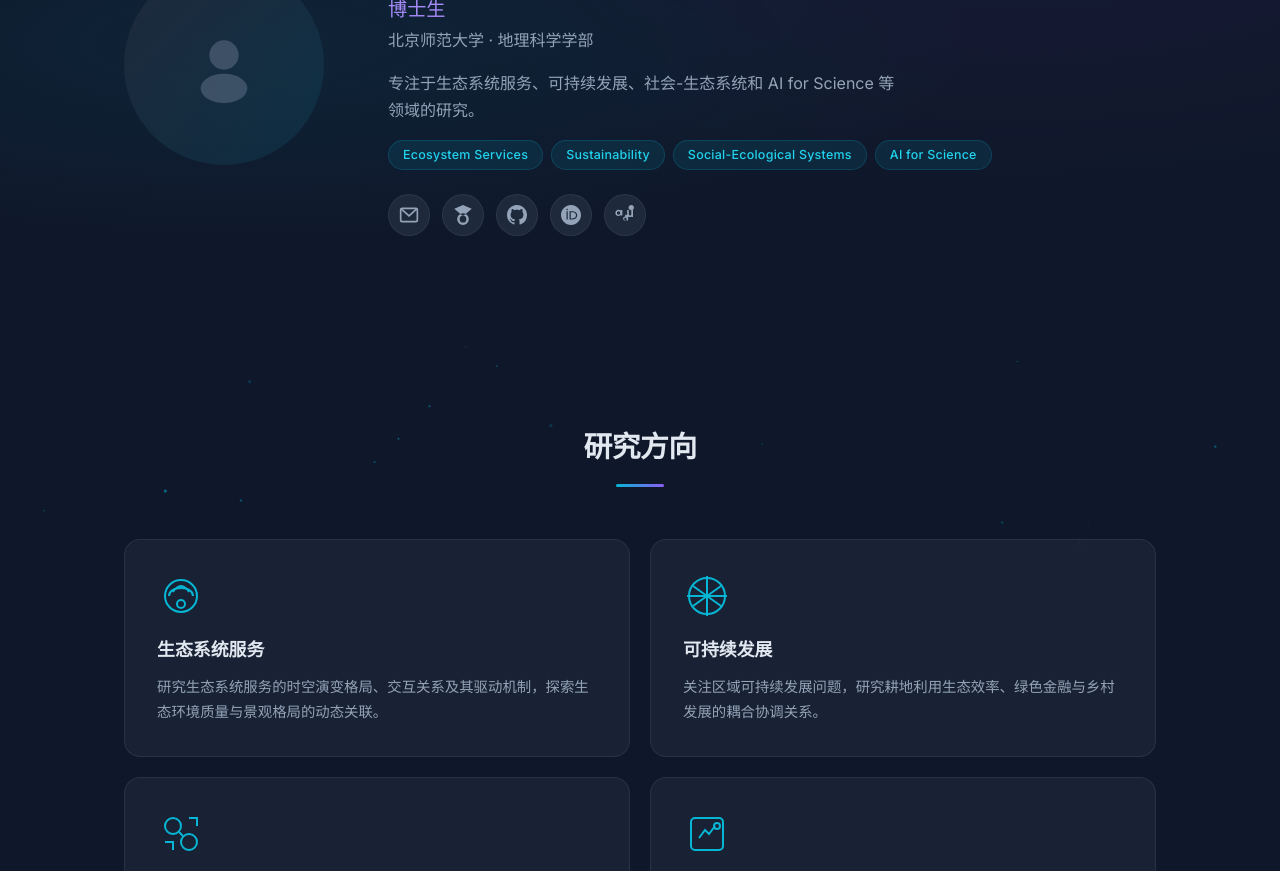
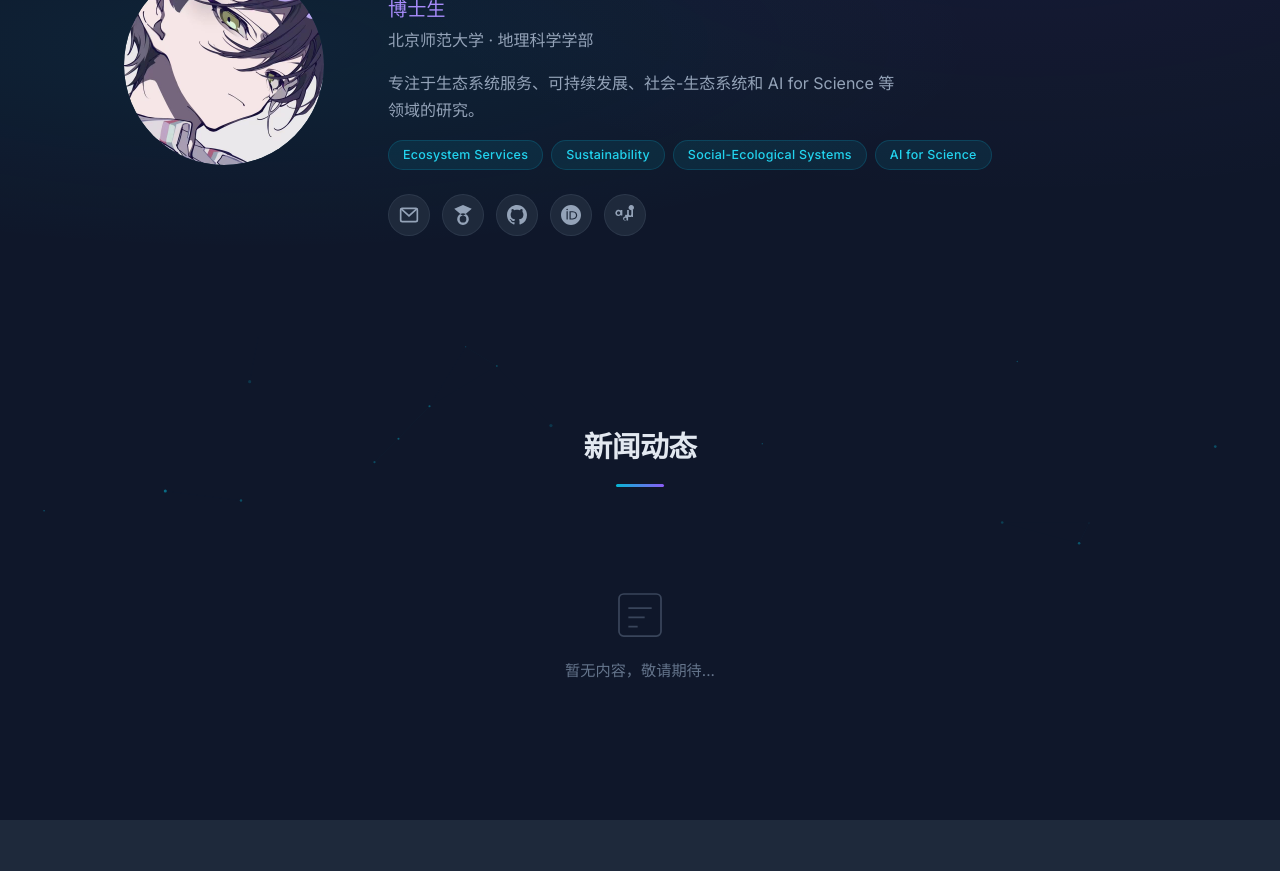
Before and after one commit to liuqi0314/LiuQi, a plain HTML site: page index.html in a window 1280 px wide. Shown: the part 251-1122 px from the top of the page. Drawn offline with Linux system fonts and the light colour scheme.

Commit message:
添加头像、新闻动态移至研究方向上方

```diff
--- a/css/style.css
+++ b/css/style.css
@@ -264,6 +264,13 @@ img {
 @keyframes ring-rotate {
   from { transform: rotate(0deg); }
   to { transform: rotate(360deg); }
+}
+
+.avatar-placeholder img {
+  width: 100%;
+  height: 100%;
+  object-fit: cover;
+  border-radius: 50%;
 }
 
 .avatar-placeholder svg {
--- a/index.html
+++ b/index.html
@@ -24,6 +24,9 @@
         <span data-en>Qi Liu</span>
       </a>
       <ul class="nav-menu" id="navMenu">
+        <li><a href="#news" class="nav-link">
+          <span data-zh>新闻动态</span><span data-en>News</span>
+        </a></li>
         <li><a href="#research" class="nav-link">
           <span data-zh>研究方向</span><span data-en>Research</span>
         </a></li>
@@ -38,9 +41,6 @@
         </a></li>
         <li><a href="#service" class="nav-link">
           <span data-zh>学术服务</span><span data-en>Service</span>
-        </a></li>
-        <li><a href="#news" class="nav-link">
-          <span data-zh>新闻动态</span><span data-en>News</span>
         </a></li>
       </ul>
       <div class="nav-actions">
@@ -61,10 +61,7 @@
       <div class="hero-avatar">
         <div class="avatar-placeholder">
           <div class="avatar-ring"></div>
-          <svg viewBox="0 0 120 120" fill="none" xmlns="http://www.w3.org/2000/svg">
-            <circle cx="60" cy="45" r="22" fill="#64748b"/>
-            <ellipse cx="60" cy="95" rx="35" ry="22" fill="#64748b"/>
-          </svg>
+          <img src="images/avatar.jpg" alt="刘齐">
         </div>
       </div>
       <div class="hero-text">
@@ -115,8 +112,27 @@
     </div>
   </section>
 
+  <!-- ===== 新闻动态 ===== -->
+  <section class="section" id="news">
+    <div class="container">
+      <h2 class="section-title animate-on-scroll">
+        <span data-zh>新闻动态</span>
+        <span data-en>News</span>
+      </h2>
+      <div class="empty-state animate-on-scroll">
+        <div class="empty-icon">
+          <svg viewBox="0 0 48 48" fill="none" stroke="currentColor" stroke-width="1.5"><rect x="6" y="6" width="36" height="36" rx="4"/><path d="M14 18h20M14 26h14M14 34h8"/></svg>
+        </div>
+        <p>
+          <span data-zh>暂无内容，敬请期待...</span>
+          <span data-en>Coming soon...</span>
+        </p>
+      </div>
+    </div>
+  </section>
+
   <!-- ===== 研究方向 ===== -->
-  <section class="section" id="research">
+  <section class="section section-alt" id="research">
     <div class="container">
       <h2 class="section-title animate-on-scroll">
         <span data-zh>研究方向</span>
@@ -343,25 +359,6 @@
     </div>
   </section>
 
-  <!-- ===== 新闻动态 ===== -->
-  <section class="section section-alt" id="news">
-    <div class="container">
-      <h2 class="section-title animate-on-scroll">
-        <span data-zh>新闻动态</span>
-        <span data-en>News</span>
-      </h2>
-      <div class="empty-state animate-on-scroll">
-        <div class="empty-icon">
-          <svg viewBox="0 0 48 48" fill="none" stroke="currentColor" stroke-width="1.5"><rect x="6" y="6" width="36" height="36" rx="4"/><path d="M14 18h20M14 26h14M14 34h8"/></svg>
-        </div>
-        <p>
-          <span data-zh>暂无内容，敬请期待...</span>
-          <span data-en>Coming soon...</span>
-        </p>
-      </div>
-    </div>
-  </section>
-
   <!-- ===== 页脚 ===== -->
   <footer class="footer" id="contact">
     <div class="container">
```
Also changed, not shown: .omc/state/idle-notif-cooldown.json (added), images/avatar.jpg (added).
